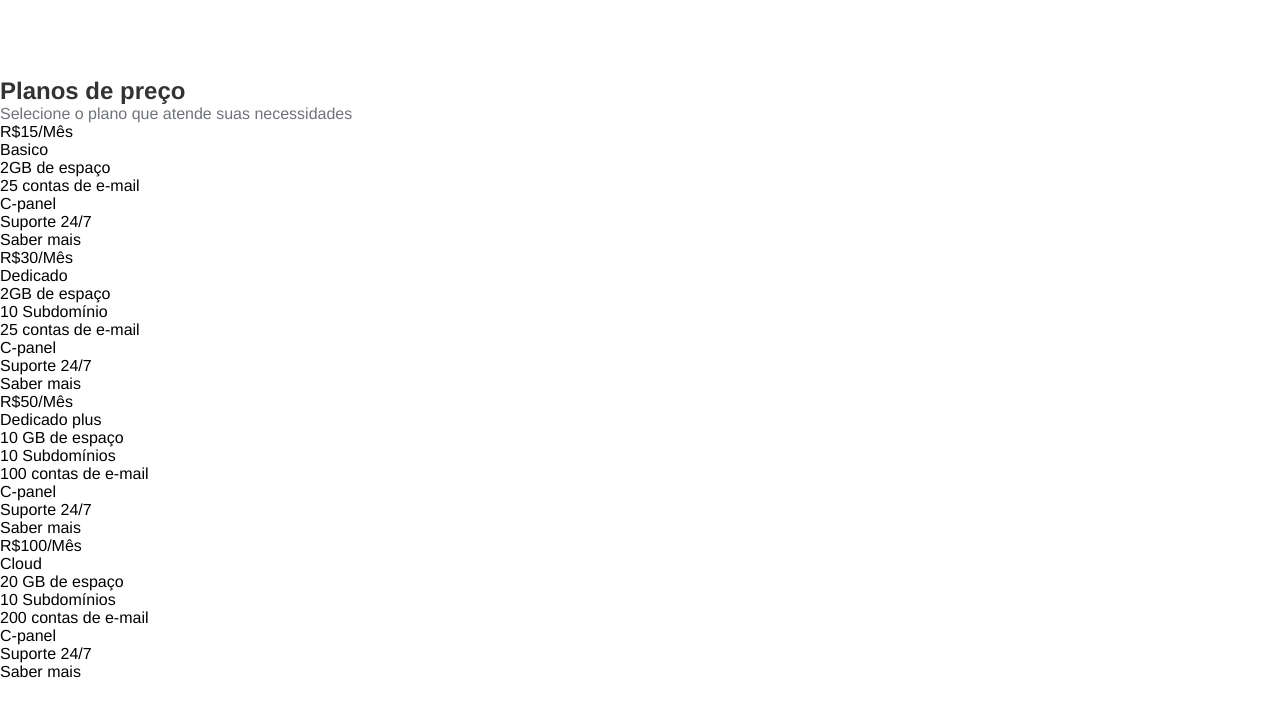
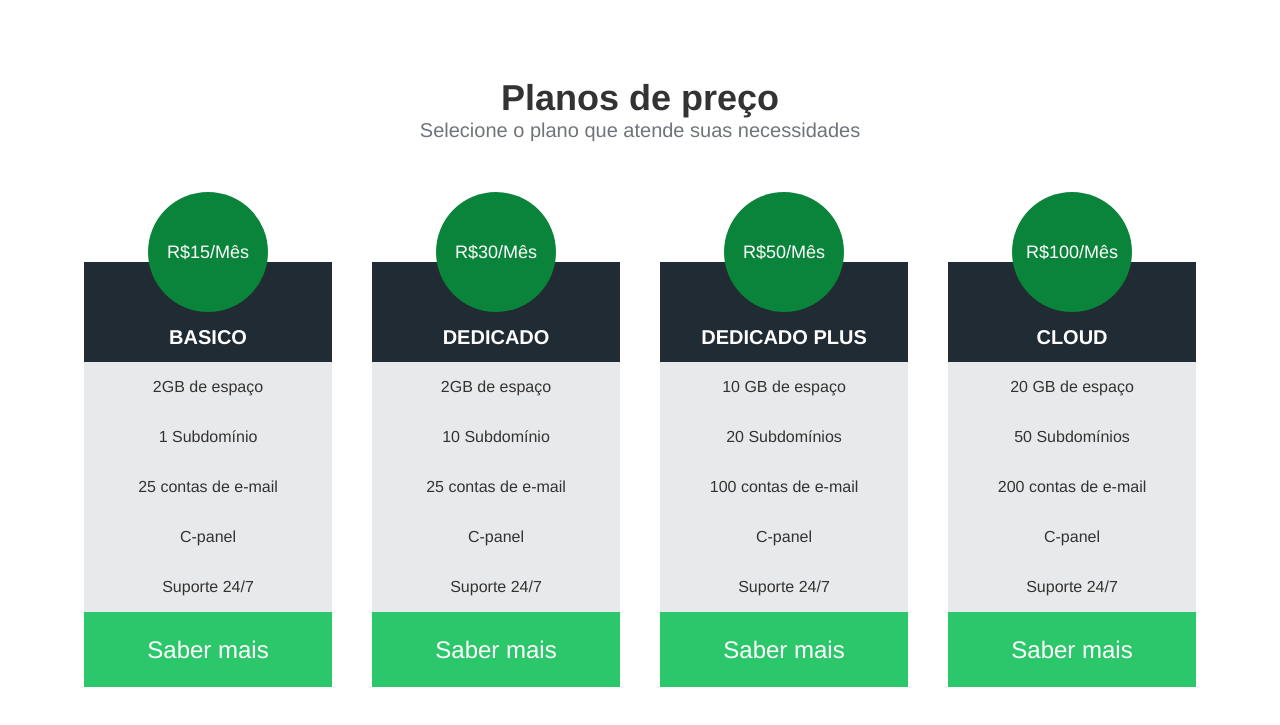
Before and after one commit to LeiaSilva5/Projeto-HDS-HOST, a plain HTML site: page index.html in a window 1280 px wide. Shown: the part 869-1594 px from the top of the page. Before the commit the page ends 1550 px from the top, so only its background shows below. Drawn offline with Linux system fonts and the light colour scheme.

Commit message:
CSS dos planos

```diff
--- a/CSS/style.css
+++ b/CSS/style.css
@@ -130,3 +130,69 @@ nav{
 .service-container p{
     line-height: 24px;
 }
+
+
+/* planos */
+
+
+.pricing-container{
+    padding-bottom: 5rem;
+    text-align: center;
+}
+.pricing-container h2{
+    font-size: 36px;
+}
+.pricing-container p{
+    font-size: 20px;
+}
+.plans-container{
+    display: flex;
+    justify-content: space-between;
+    width: 90%;
+    margin: 50px auto 0;
+}
+.plan {
+    flex: 1;
+    max-width: 257px;
+    margin: 0 20px;
+}
+.plan ul{
+    padding: 0;
+}
+.plan li{
+    list-style: none;
+    height: 50px;
+    line-height: 50px;
+    background-color: #e8e9ea;
+    color: #333;
+}
+.plan .price {
+    width: 120px;
+    height: 120px;
+    border-radius: 50%;
+    background-color: #0a843a;
+    color: #fff;
+    text-align: center;
+    line-height: 120px;
+    margin: 0 auto -50px;
+    font-size: 18px;
+    position: relative;
+}
+ .plan .plan-name{
+    text-transform: uppercase;
+    font-size: 20px;
+    font-weight: bold;
+    color: #fff;
+    background-color: #202b34;
+    padding: 50px 0;
+ }
+
+.plan .plan-bnt{
+    background-color: #2cc76a;
+    color: #fff;
+    font-size: 24px;
+    height: 75px;
+    line-height: 75px;
+    cursor: pointer;
+
+}
--- a/index.html
+++ b/index.html
@@ -75,9 +75,10 @@
                 <div class="plans-container">
                     <div class="plan">
                         <ul>
-                            <li class="price-recommender">R$15/Mês</li>
+                            <li class="price">R$15/Mês</li>
                             <li class="plan-name">Basico</li>
                             <li >2GB de espaço</li>
+                            <li>1 Subdomínio</li>
                             <li >25 contas de e-mail</li>
                             <li >C-panel</li>
                             <li >Suporte 24/7</li>
@@ -87,7 +88,7 @@
                     </div>
                     <div class="plan">
                         <ul>
-                            <li class="price-recommender">R$30/Mês</li>
+                            <li class="price">R$30/Mês</li>
                             <li class="plan-name">Dedicado</li>
                             <li >2GB de espaço</li>
                             <li>10 Subdomínio</li>
@@ -100,10 +101,10 @@
                     </div>
                     <div class="plan">
                         <ul>
-                            <li class="price-recommender">R$50/Mês</li>
+                            <li class="price">R$50/Mês</li>
                             <li class="plan-name">Dedicado plus</li>
                             <li >10 GB de espaço</li>
-                            <li>10 Subdomínios</li>
+                            <li>20 Subdomínios</li>
                             <li >100 contas de e-mail</li>
                             <li >C-panel</li>
                             <li >Suporte 24/7</li>
@@ -113,10 +114,10 @@
                     </div>
                     <div class="plan">
                         <ul>
-                            <li class="price-recommender">R$100/Mês</li>
+                            <li class="price">R$100/Mês</li>
                             <li class="plan-name">Cloud</li>
                             <li >20 GB de espaço</li>
-                            <li>10 Subdomínios</li>
+                            <li>50 Subdomínios</li>
                             <li >200 contas de e-mail</li>
                             <li >C-panel</li>
                             <li >Suporte 24/7</li>
```
